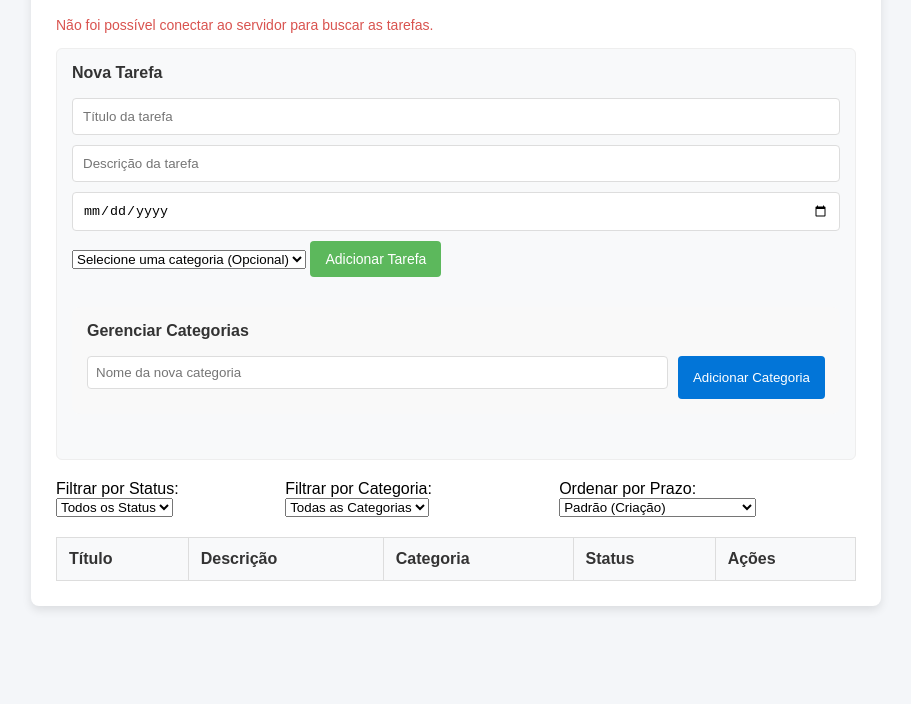
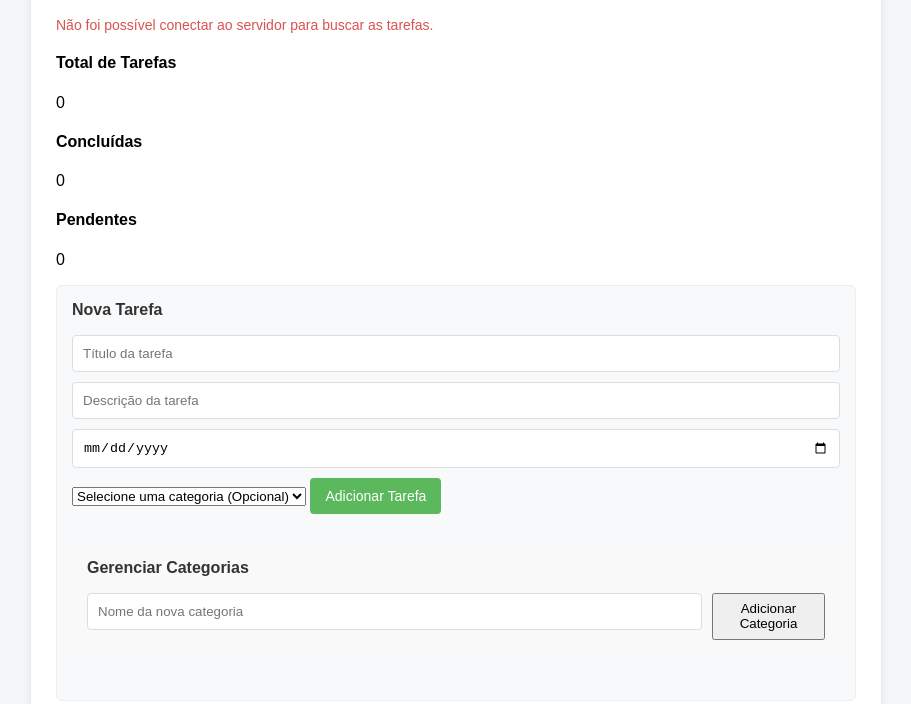
Before and after one commit to dscdiegodev/lista-tarefas, a plain HTML site: page frontend/view/login/dashboard/dashboard.html in a window 1280 px wide. Shown: the part 96-800 px from the top of the page, without its empty margins (184-1095 px from the left). Drawn offline with Linux system fonts and the light colour scheme; no server answers; sample sign-in values are in the browser's storage.

Commit message:
feat: cards para contagem de tarefas por status inseridos

```diff
--- a/frontend/view/login/dashboard/dashboard.html
+++ b/frontend/view/login/dashboard/dashboard.html
@@ -19,6 +19,24 @@
         <div class="content">
             <div id="mensagem" class="mensagem"></div>
 
+            <div class="resumo-container">
+                <div class="total-tarefas">
+                    <h4>Total de Tarefas</h4>
+                    <p id="totalTarefas">0
+                    </p>
+                </div>
+
+                <div class="total-concluido">
+                    <h4>Concluídas</h4>
+                    <p id="totalConcluidas">0</p>
+                </div>
+
+                <div class="total-pendente">
+                    <h4>Pendentes</h4>
+                    <p id="totalPendentes">0</p>
+                </div>
+            </div>
+
             <div class="form-container">
                 <h3>Nova Tarefa</h3>
                 <form id="formNovaTarefa">
@@ -36,11 +54,8 @@
                 <div class="categoria-section">
                     <h3>Gerenciar Categorias</h3>
                     <form id="formNovaCategoria">
-                        <input type="text" id="nomeNovaCategoria" placeholder="Nome da nova categoria" required
-                            style="flex: 1; padding: 8px;">
-                        <button type="submit"
-                            style="padding: 8px 15px; background: #0275d8; color: white; border: none; border-radius: 4px; cursor: pointer;">Adicionar
-                            Categoria</button>
+                        <input type="text" id="nomeNovaCategoria" placeholder="Nome da nova categoria" required>
+                        <button class="btn-categoria" type="submit">Adicionar Categoria</button>
                     </form>
                 </div>
             </div>
```
